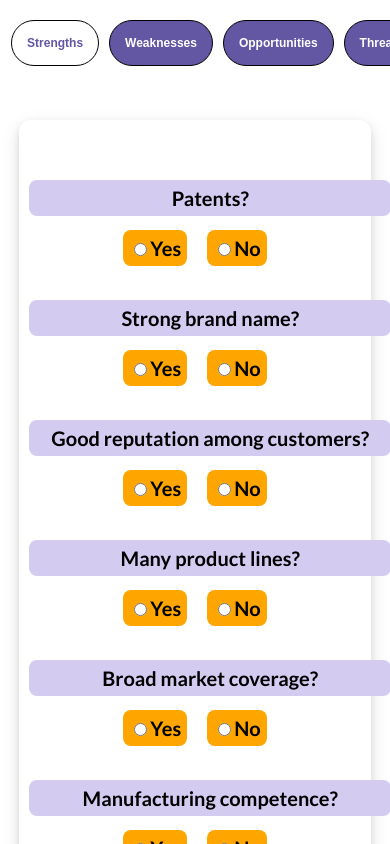
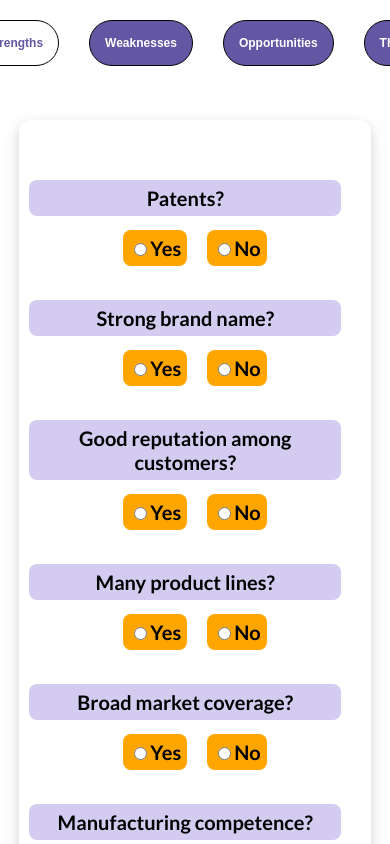
Before and after one commit to Tolushawlar/DISC, a React (Create React App) app: page /swot in a window 390 px wide. Shown: the top 844 px of the page. Built offline with nearby package versions, Linux system fonts and the light colour scheme.

Commit message:
design updates frtt

```diff
--- a/src/Swot.css
+++ b/src/Swot.css
@@ -177,12 +177,14 @@ input {
     display: flex;
     justify-content: center;
     align-items: center;
+    margin-right: 20px !important;
+
 
   }
 
   .questionText{
     /* font-size: 10px !important; */
-    width: 350px !important;
+    width: 300px !important;
     /* color: red !important; */
   }
 }
```
